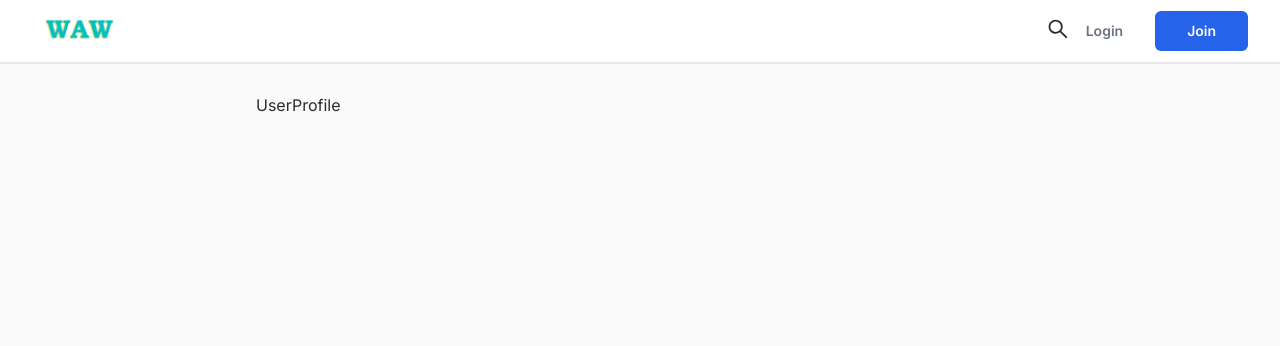
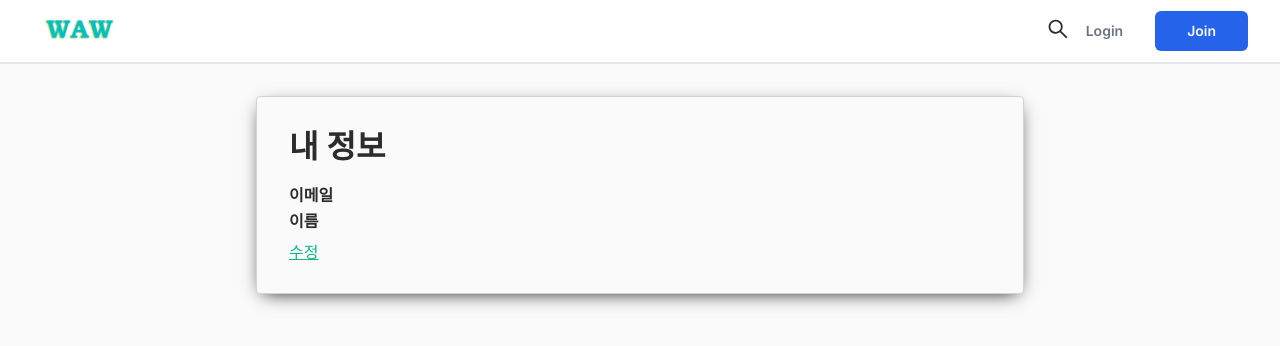
Before and after one commit to Jetty2020/WAW-frontend, a React (Create React App) app: page /user-profile in a window 1280 px wide. Shown: the top 346 px of the page. Built offline with nearby package versions, Linux system fonts and the light colour scheme.

Commit message:
[feat] Finish creating edit user-profile function

```diff
--- /dev/null
+++ b/src/__generated__/editProfileMutation.ts
@@ -0,0 +1,24 @@
+/* tslint:disable */
+/* eslint-disable */
+// @generated
+// This file was automatically generated and should not be edited.
+
+import { EditProfileInput } from "./globalTypes";
+
+// ====================================================
+// GraphQL mutation operation: editProfileMutation
+// ====================================================
+
+export interface editProfileMutation_editProfile {
+  __typename: "EditProfileOutput";
+  ok: boolean;
+  error: string | null;
+}
+
+export interface editProfileMutation {
+  editProfile: editProfileMutation_editProfile;
+}
+
+export interface editProfileMutationVariables {
+  editProfileInput: EditProfileInput;
+}
--- a/src/__generated__/globalTypes.ts
+++ b/src/__generated__/globalTypes.ts
@@ -49,6 +49,11 @@ export interface EditPostInput {
   postId: number;
 }
 
+export interface EditProfileInput {
+  email?: string | null;
+  nickname?: string | null;
+}
+
 export interface GetCommentsInput {
   postId: number;
 }
--- a/src/pages/EditPost.tsx
+++ b/src/pages/EditPost.tsx
@@ -186,7 +186,7 @@ const EditPost: React.FC = () => {
               name="title"
               defaultValue={postData?.title}
               style={{ fontSize: '1rem' }}
-              type="title"
+              type="text"
               className="input"
             />
             <LabelBox>
--- a/src/pages/UserProfile.tsx
+++ b/src/pages/UserProfile.tsx
@@ -1,13 +1,219 @@
-import React from 'react';
+import { gql, useMutation } from '@apollo/client';
+import React, { useState } from 'react';
+import { useForm } from 'react-hook-form';
+import styled, { css } from 'styled-components';
+import { client } from '../apollo';
 import Container from '../components/atoms/Container';
+import Input from '../components/atoms/Input';
+import ErrorForm from '../components/auth/ErrorForm';
 import useUser from '../hooks/useUser';
+import {
+  editProfileMutation,
+  editProfileMutationVariables,
+} from '../__generated__/editProfileMutation';
+import { EditProfileInput } from '../__generated__/globalTypes';
+
+const EDITPROFILE_MUTATION = gql`
+  mutation editProfileMutation($editProfileInput: EditProfileInput!) {
+    editProfile(input: $editProfileInput) {
+      ok
+      error
+    }
+  }
+`;
+
+const ContentBox = styled.div`
+  padding: 2rem;
+  border: 1px solid #d3d3d3;
+  border-radius: 0.25rem;
+  background-color: ${(props) => props.theme.color.white};
+  box-shadow: 0 5px 18px -7px rgba(0, 0, 0, 1);
+`;
+const ProfileTitle = styled.div`
+  font-size: 2rem;
+  font-weight: 700;
+  margin-bottom: 1.25rem;
+`;
+const InfoBox = styled.div`
+  display: flex;
+  margin-bottom: 0.5rem;
+`;
+const InfoLabel = styled.div`
+  width: 3.5rem;
+  display: flex;
+  align-items: center;
+  font-size: 1rem;
+  font-weight: 600;
+`;
+const InfoContent = styled.div`
+  font-size: 1.25rem;
+  font-weight: 600;
+`;
+const UpdateForm = styled.form`
+  display: flex;
+  flex-direction: column;
+`;
+const UpdateBtn = styled.button`
+  margin-top: 0.25rem;
+  font-size: 1rem;
+  color: ${(props) => props.theme.color.green};
+  padding: 0;
+  background-color: ${(props) => props.theme.color.white};
+  border: none;
+  cursor: pointer;
+  text-decoration: underline;
+`;
+interface IButtonStyleProps {
+  canClick?: boolean;
+}
+const FormBtn = styled.button<IButtonStyleProps>`
+  width: 30%;
+  padding: 0.5rem 1rem;
+  font-weight: 500;
+  font-size: 0.875rem;
+  border: none;
+  margin-top: 0.5rem;
+  color: ${(props) => props.theme.color.white};
+  border-radius: 0.375rem;
+  ${(props) =>
+    props.canClick
+      ? css`
+          background-color: ${(props) => props.theme.color.green};
+          &:hover {
+            background-color: ${(props) => props.theme.color.lightblue};
+          }
+        `
+      : css`
+          background-color: #dfe4ea;
+          pointer-events: none;
+        `}
+  @media screen and (max-width: 600px) {
+    width: 50%;
+    align-self: center;
+  }
+  @media screen and (max-width: 400px) {
+    width: 100%;
+  }
+`;
 
 const UserProfile: React.FC = () => {
-  const { data } = useUser();
-  console.log(data?.me);
+  const [showInput, setShowInput] = useState(false);
+  const { data: userData } = useUser();
+  const {
+    register,
+    getValues,
+    handleSubmit,
+    formState: { errors, isValid },
+  } = useForm<EditProfileInput>({
+    mode: 'onChange',
+  });
+  const onCompleted = (data: editProfileMutation) => {
+    const {
+      editProfile: { ok },
+    } = data;
+    if (ok) {
+      const { email, nickname } = getValues();
+      const meCashe = `User:${userData?.me.id}`;
+      client.cache.modify({
+        id: meCashe,
+        fields: {
+          email() {
+            return email;
+          },
+          nickname() {
+            return nickname;
+          },
+        },
+      });
+    }
+  };
+  const [edtiProfileMutation, { data: editProfileMutationResult }] =
+    useMutation<editProfileMutation, editProfileMutationVariables>(
+      EDITPROFILE_MUTATION,
+      { onCompleted }
+    );
+  const onSubmit = () => {
+    const { email, nickname } = getValues();
+    edtiProfileMutation({
+      variables: {
+        editProfileInput: {
+          email,
+          nickname,
+        },
+      },
+    });
+    setShowInput(false);
+  };
   return (
     <Container pageTitle="User-profile">
-      <div>UserProfile</div>
+      <ContentBox>
+        <ProfileTitle>내 정보</ProfileTitle>
+        {editProfileMutationResult?.editProfile.error && (
+          <ErrorForm eText={editProfileMutationResult?.editProfile.error} />
+        )}
+        {errors.email?.type === 'pattern' && (
+          <ErrorForm eText="메일 주소가 올바르지 않습니다." />
+        )}
+        {errors.email?.message && <ErrorForm eText={errors.email?.message} />}
+        {errors.nickname?.message && (
+          <ErrorForm eText={errors.nickname?.message} />
+        )}
+        {errors.nickname?.type === 'minLength' && (
+          <ErrorForm eText="Username은 4 ~ 13자리 입니다." />
+        )}
+        {errors.nickname?.type === 'maxLength' && (
+          <ErrorForm eText="Username은 4 ~ 13자리 입니다." />
+        )}
+        {showInput ? (
+          <UpdateForm onSubmit={handleSubmit(onSubmit)}>
+            <InfoBox>
+              <InfoLabel>이메일</InfoLabel>
+              <Input
+                {...register('email', {
+                  required: '메일이 비어있습니다.',
+                  pattern:
+                    /^(([^<>()[\]\\.,;:\s@"]+(\.[^<>()[\]\\.,;:\s@"]+)*)|(".+"))@((\[[0-9]{1,3}\.[0-9]{1,3}\.[0-9]{1,3}\.[0-9]{1,3}])|(([a-zA-Z\-0-9]+\.)+[a-zA-Z]{2,}))$/,
+                })}
+                id="email"
+                name="email"
+                defaultValue={userData?.me.email}
+                style={{ marginBottom: 0, fontSize: '1rem', width: '70%' }}
+                type="text"
+                className="input"
+              />
+            </InfoBox>
+            <InfoBox>
+              <InfoLabel>이름</InfoLabel>
+              <Input
+                {...register('nickname', {
+                  required: 'Username이 비어있습니다.',
+                  maxLength: 13,
+                  minLength: 4,
+                })}
+                id="nickname"
+                name="nickname"
+                defaultValue={userData?.me.nickname}
+                style={{ marginBottom: 0, fontSize: '1rem', width: '70%' }}
+                type="text"
+                className="input"
+              />
+            </InfoBox>
+            <FormBtn canClick={isValid}>수정하기</FormBtn>
+          </UpdateForm>
+        ) : (
+          <>
+            <InfoBox>
+              <InfoLabel>이메일</InfoLabel>
+              <InfoContent>{userData?.me.email}</InfoContent>
+            </InfoBox>
+            <InfoBox>
+              <InfoLabel>이름</InfoLabel>
+              <InfoContent>{userData?.me.nickname}</InfoContent>
+            </InfoBox>
+            <UpdateBtn onClick={() => setShowInput(true)}>수정</UpdateBtn>
+          </>
+        )}
+      </ContentBox>
     </Container>
   );
 };
--- a/src/styles/golobalStyles.ts
+++ b/src/styles/golobalStyles.ts
@@ -5,7 +5,7 @@ export const theme: DefaultTheme = {
   color: {
     white: '#FAFAFA',
     accent: '#0095f6',
-    green: '#079768',
+    green: '#12B886',
     deepBlue: '#1d4ed8',
     blue: '#2563eb',
     lightblue: '#4789f5',
```
Also changed, not shown: 1 other file (tests, documents, lock files or other folders).
